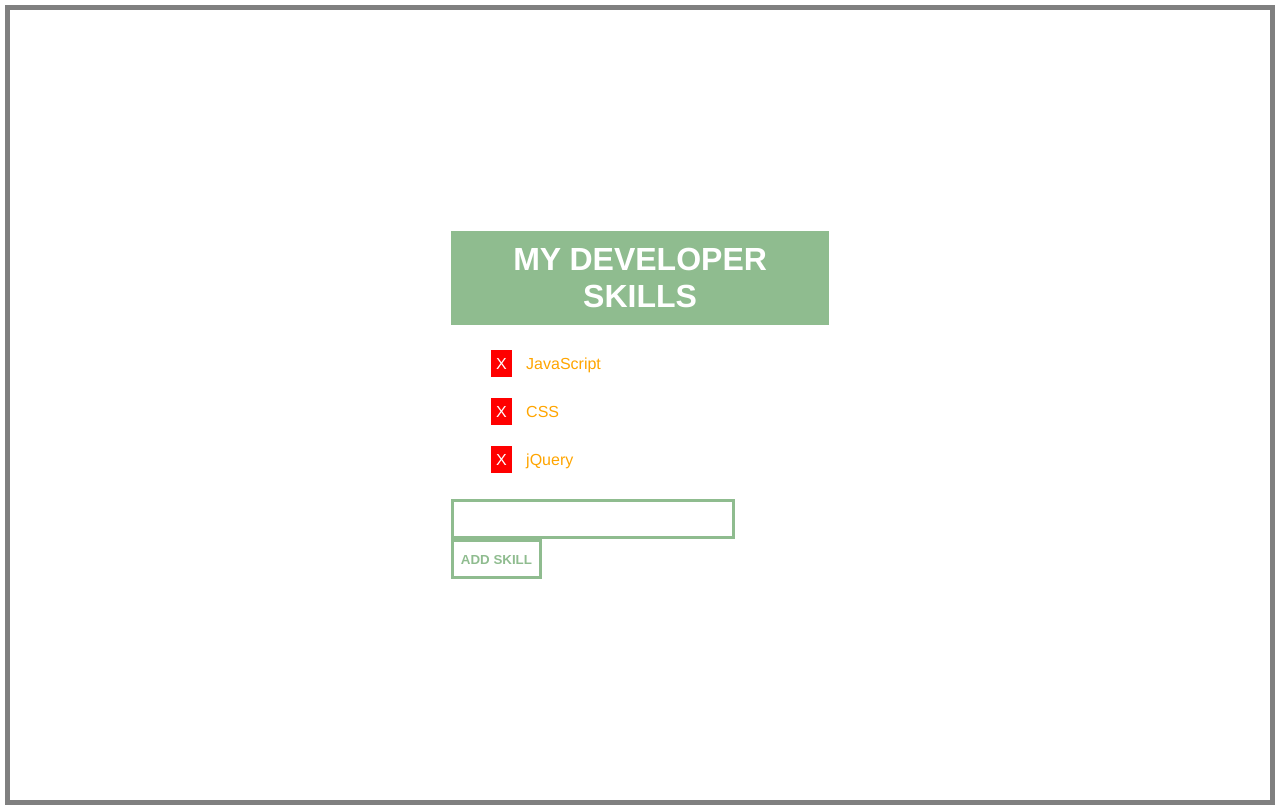
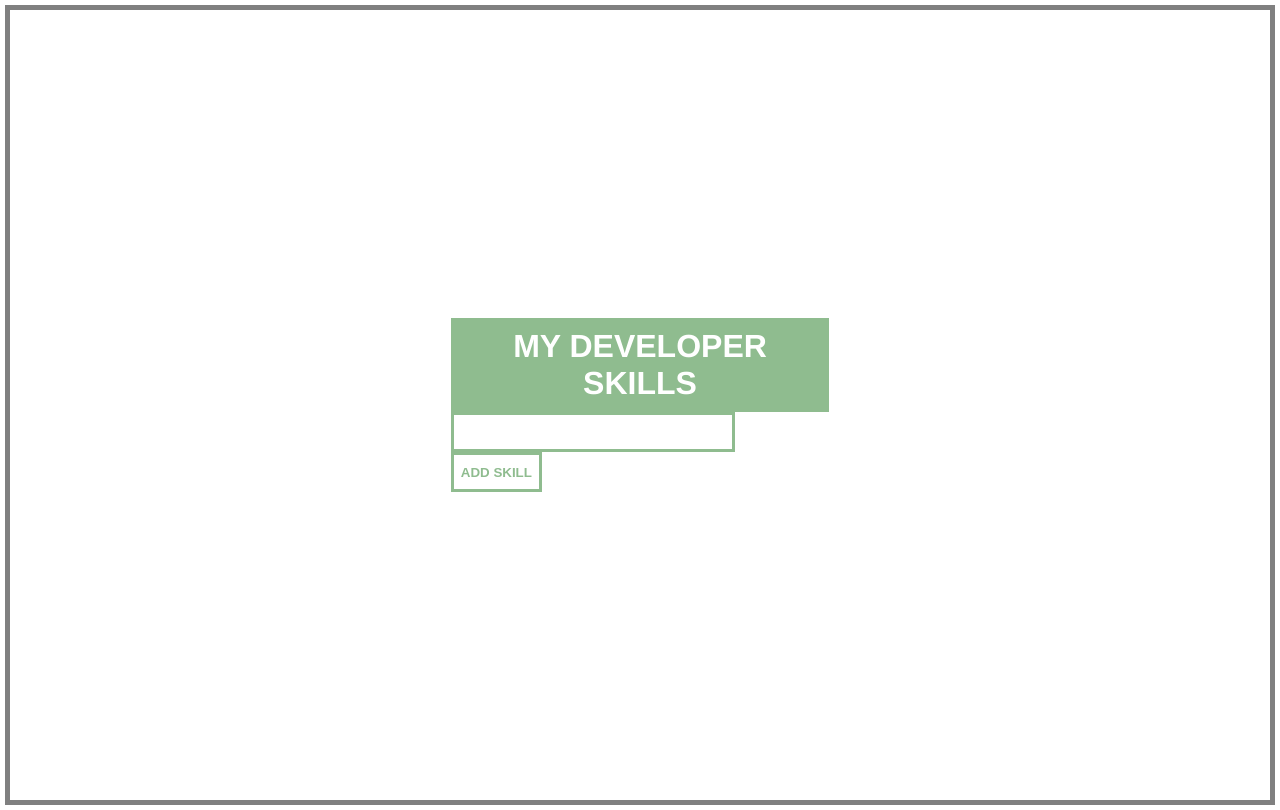
Before and after one commit to tt364q/My-Developer-Skills-3-21, a plain HTML site: page index.html in a window 1280 px wide. Drawn offline with nearby package versions, Linux system fonts and the light colour scheme.

Commit message:
removes li tag

```diff
--- a/index.html
+++ b/index.html
@@ -16,11 +16,7 @@
   <body>
     <main>
       <h1>My Developer Skills</h1>
-      <ul>
-        <li><span>X</span> JavaScript</li>
-        <li><span>X</span> CSS</li>
-        <li><span>X</span> jQuery</li>
-      </ul>
+      <ul></ul>
       <input type="text" />
       <button>Add Skill</button>
     </main>
```
